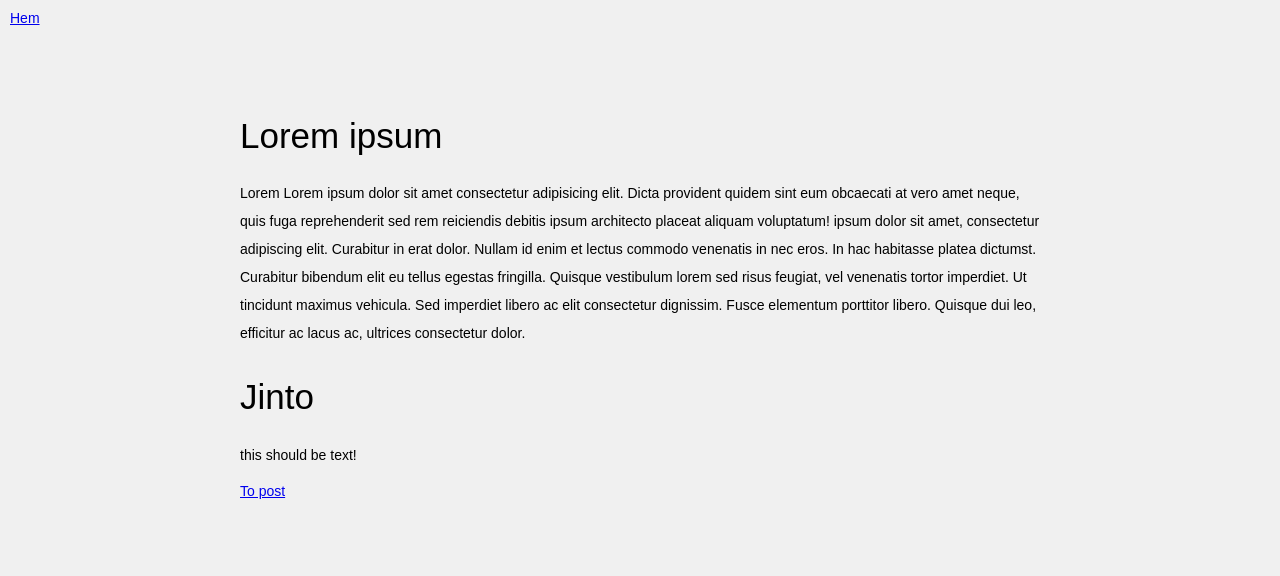
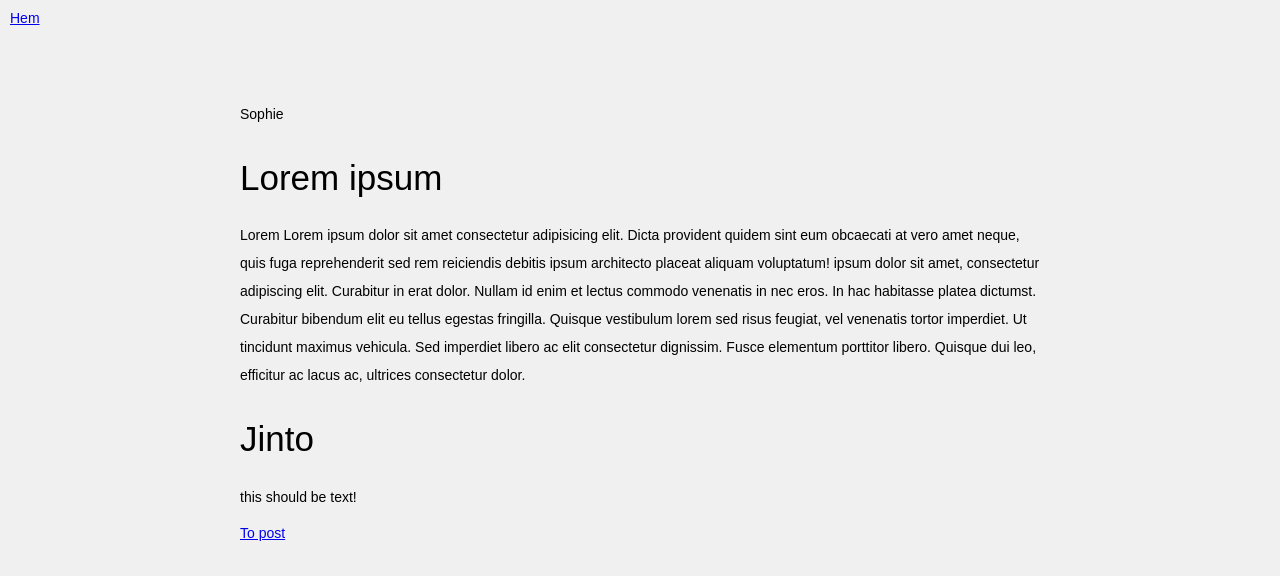
Before and after one commit to SophieKoenig/GitHubWorkShop, a plain HTML site: page index.html in a window 1280 px wide. Drawn offline with Linux system fonts and the light colour scheme.

Commit message:
my own div

```diff
--- a/index.html
+++ b/index.html
@@ -10,6 +10,9 @@
       <a href="./index.html">Hem</a>
     </nav>
     <main>
+      <div>
+        <p>Sophie</p>
+      </div>
       <h1>Lorem ipsum</h1>
       <p>
         Lorem Lorem ipsum dolor sit amet consectetur adipisicing elit. Dicta
```
